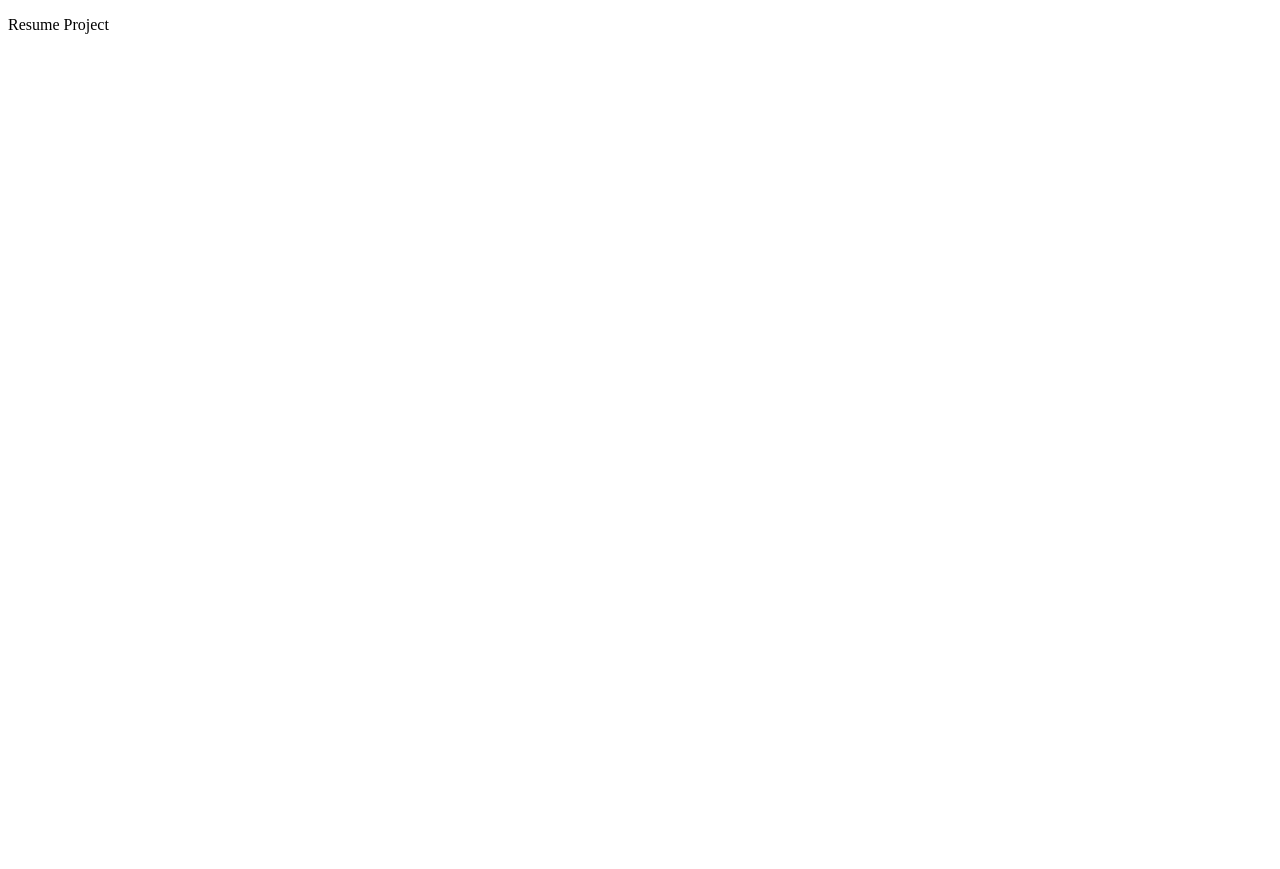
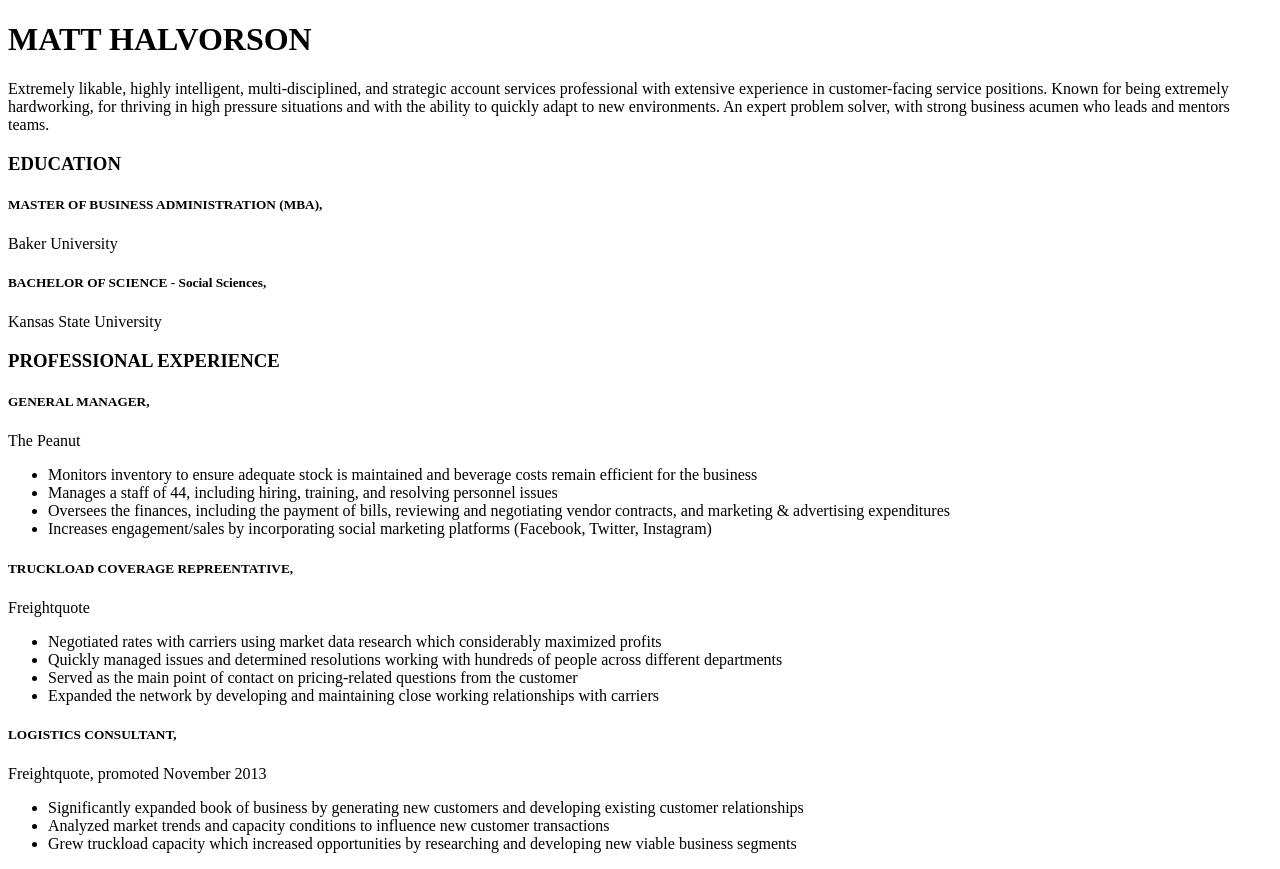
Before and after one commit to halvorson34/halvorson34.github.io, a plain HTML site: page index.html in a window 1280 px wide. Before the commit the page ends 800 px from the top, so only its background shows below. Drawn offline with Linux system fonts and the light colour scheme.

Commit message:
Update Index.html

```diff
--- a/index.html
+++ b/index.html
@@ -5,6 +5,35 @@
 </head>
 
 <body>
-<p>Resume Project</p>
-</body>
+<h1>MATT HALVORSON</h1>
+  <p>Extremely likable, highly intelligent, multi-disciplined, and strategic account services professional with extensive experience in customer-facing service positions. Known for being extremely hardworking, for thriving in high pressure situations and with the ability to quickly adapt to new environments. An expert problem solver, with strong business acumen who leads and mentors teams.</p>
+  <h3>EDUCATION</h3>
+  <h5>MASTER OF BUSINESS ADMINISTRATION (MBA),</h5><p>Baker University</p>
+  <h5>BACHELOR OF SCIENCE - Social Sciences,</h5><p>Kansas State University</p>
+
+  <h3>PROFESSIONAL EXPERIENCE</h3>
+  <h5>GENERAL MANAGER,</h5><p>The Peanut</p>
+  <ul>
+    <li>Monitors inventory to ensure adequate stock is maintained and beverage costs remain efficient for the business</li>
+    <li>Manages a staff of 44, including hiring, training, and resolving personnel issues</li>
+    <li>Oversees the finances, including the payment of bills, reviewing and negotiating vendor contracts, and marketing & advertising expenditures</li>
+    <li>Increases engagement/sales by incorporating social marketing platforms (Facebook, Twitter, Instagram)</li>
+  </ul>
+
+  <h5>TRUCKLOAD COVERAGE REPREENTATIVE,</h5><p>Freightquote</p>
+    <ul>
+      <li>Negotiated rates with carriers using market data research which considerably maximized profits</li>
+      <li>Quickly managed issues and determined resolutions working with hundreds of people across different departments</li>
+      <li>Served as the main point of contact on pricing-related questions from the customer</li>
+      <li>Expanded the network by developing and maintaining close working relationships with carriers</li>
+  </ul>
+
+  <h5>LOGISTICS CONSULTANT,</h5><p>Freightquote, promoted November 2013</p>
+  <ul>
+    <li>Significantly expanded book of business by generating new customers and developing existing customer relationships</li>
+    <li>Analyzed market trends and capacity conditions to influence new customer transactions</li>
+    <li>Grew truckload capacity which increased opportunities by researching and developing new viable business segments</li>
+
+
+  </body>
 </html>
```
